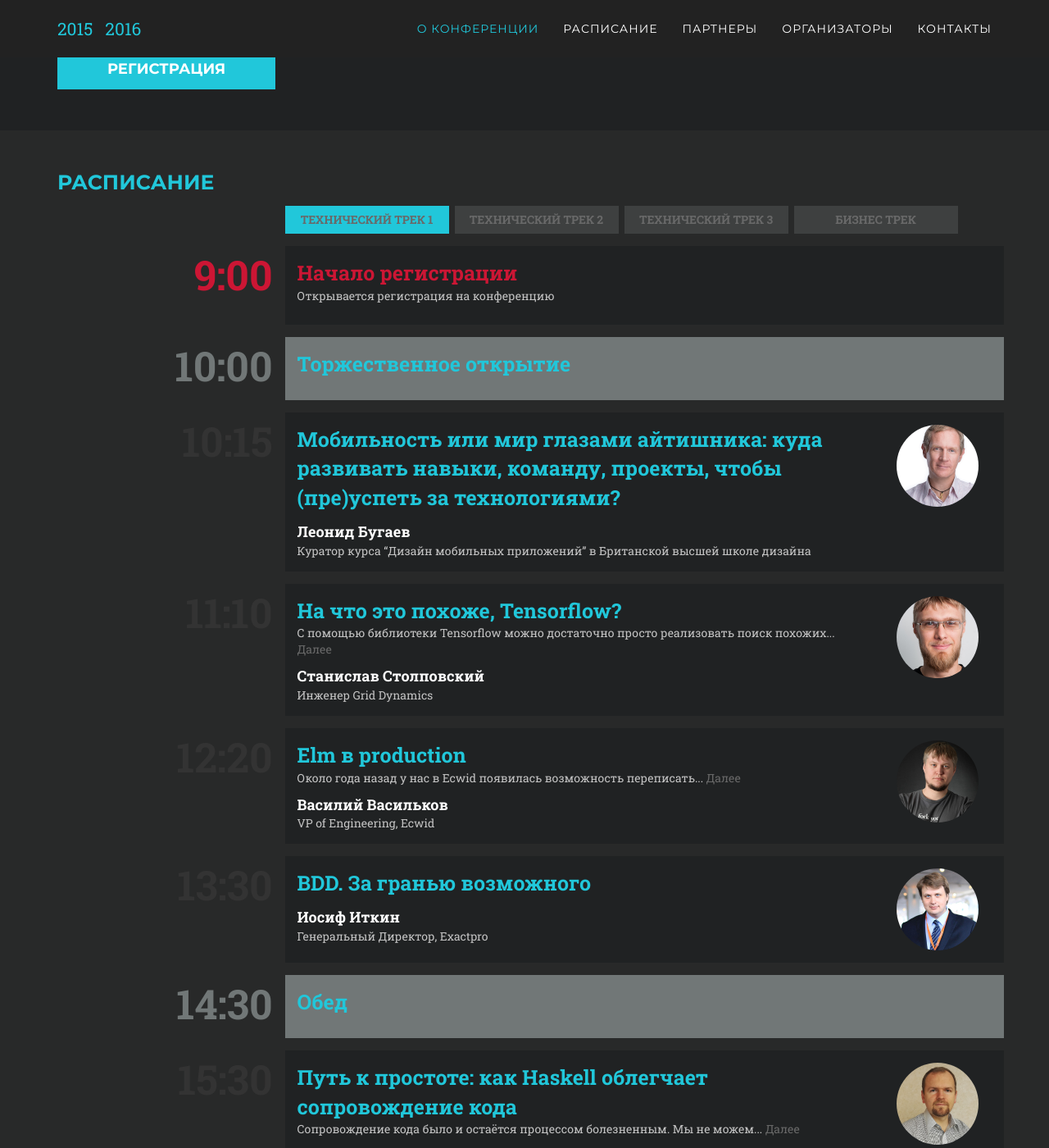
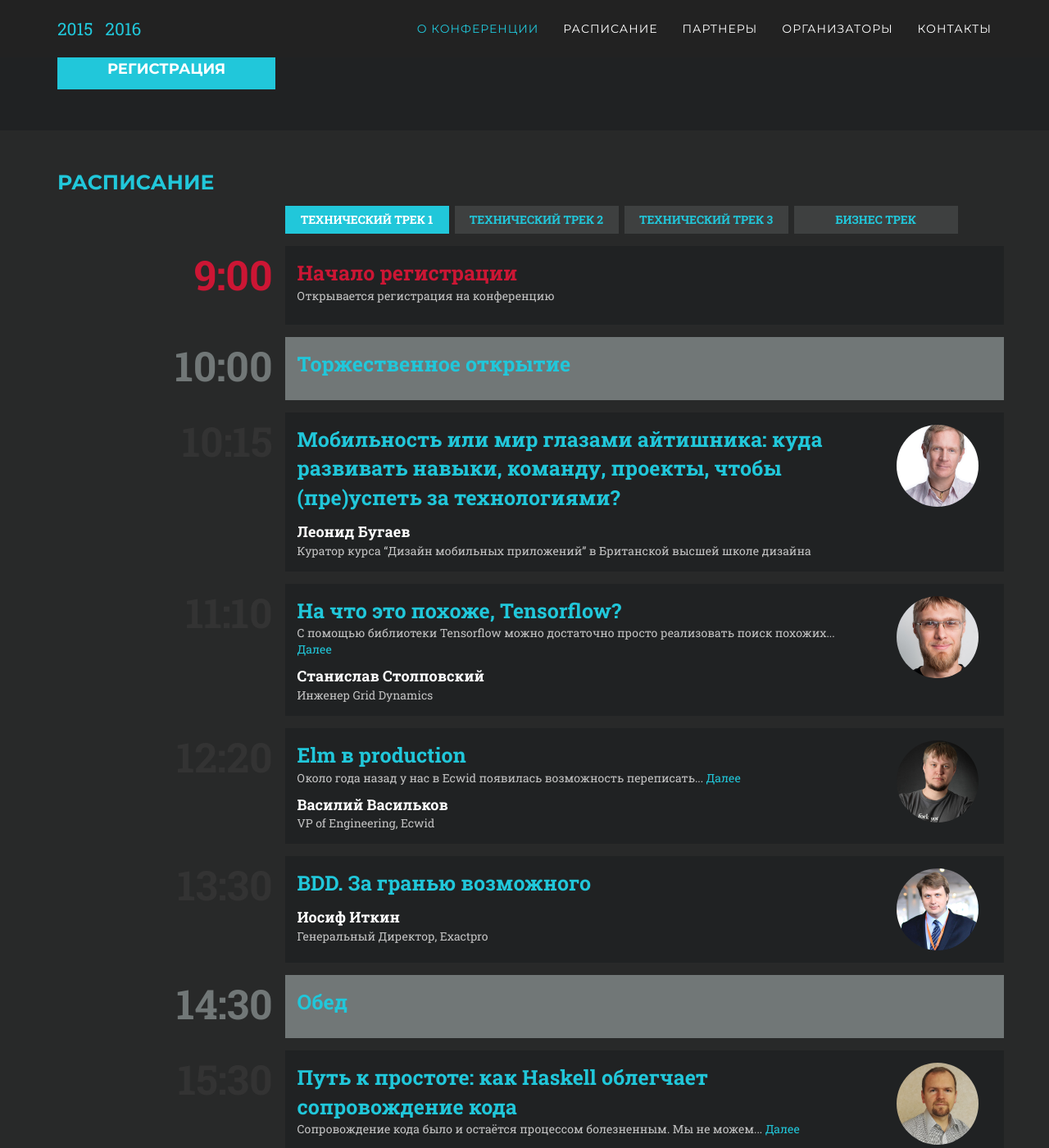
Before and after one commit to youcon/youcon.github.io, a Jekyll site: the page built from index.html, in a window 1280 px wide and 1400 px high, scrolled down 1601 px. Shown: the whole window at 82% size. Built offline with Jekyll 4.4.1, drawn with Linux system fonts in a browser that asks for light colours; nearby versions of some CDN libraries; some web fonts are replaced.

Commit message:
Update color button

```diff
--- a/static/css/style.css
+++ b/static/css/style.css
@@ -466,7 +466,7 @@ section#schedule .schedule-btn {
     width: 200px;
 }
 section#schedule a {
-    color: #696969;
+    color: ##21c7da;
     text-decoration: none;
 }
 
```
